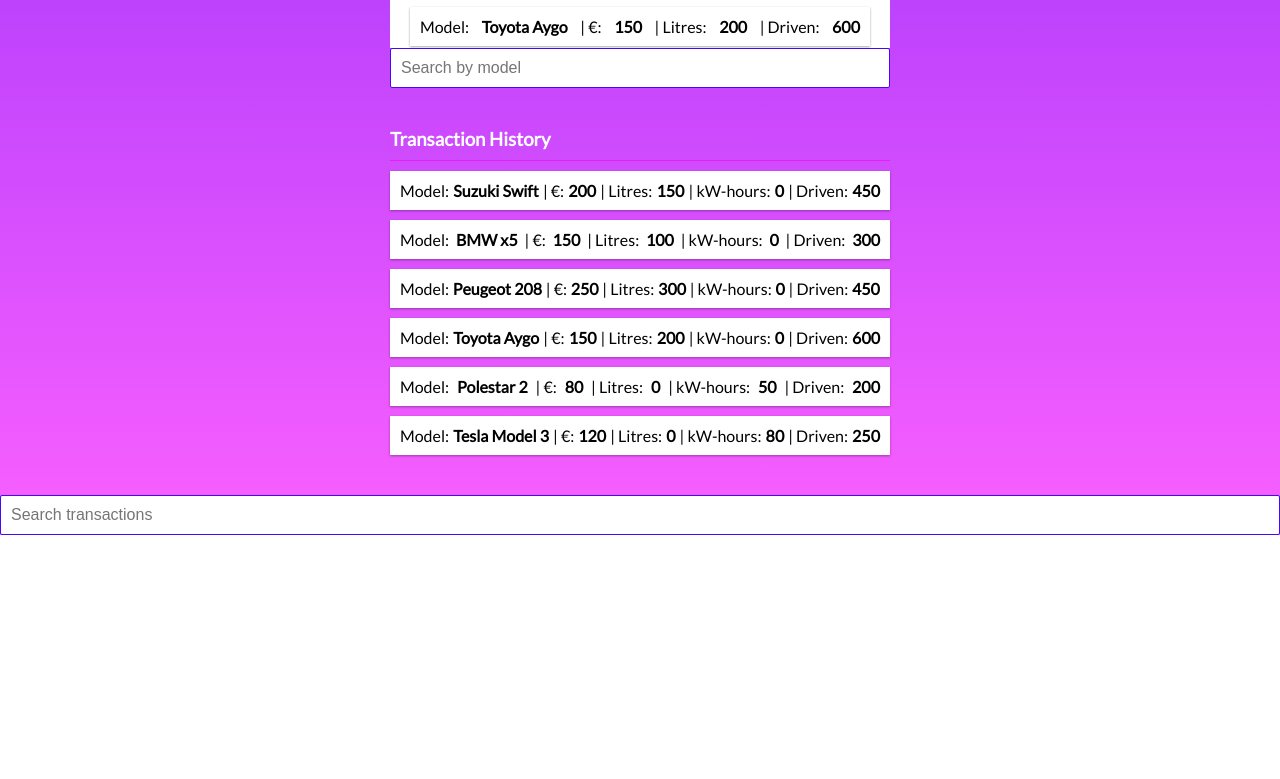
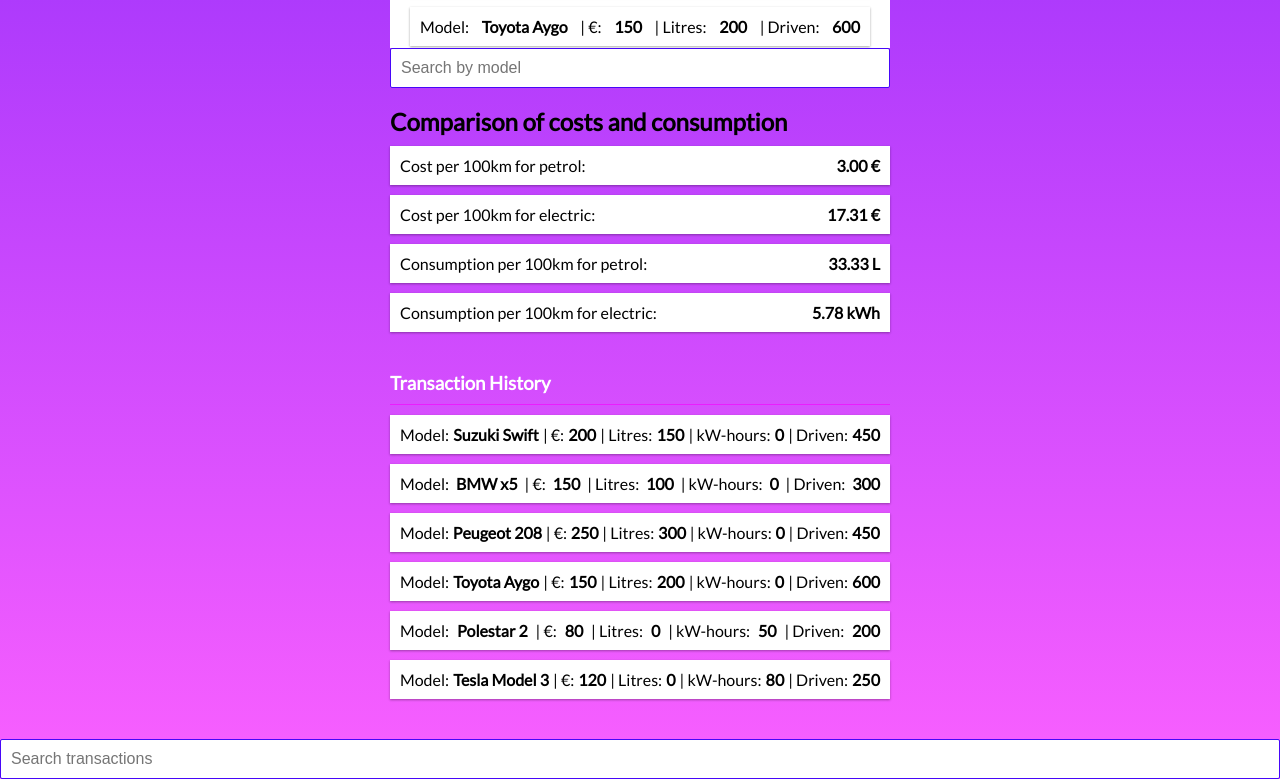
Before and after one commit to mixmading/frontend-teamwork, a React (Create React App) app: page / in a window 1280 px wide. Shown: the part 1056-1835 px from the top of the page. Before the commit the page ends 1591 px from the top, so only its background shows below. Built offline with nearby package versions, Linux system fonts and the light colour scheme.

Commit message:
Vertailu lisätty

```diff
--- a/src/App.css
+++ b/src/App.css
@@ -225,3 +225,26 @@
 .active-content {
   display: block;
 }
+
+
+.comparison-table-container {
+  max-width: 800px;
+  overflow-x: auto;
+}
+
+.comparison-table {
+  display: grid;
+  grid-template-columns: repeat(3, 1fr);
+  border: 1px solid black;
+  border-collapse: collapse;
+  width: 100%;
+  overflow-x: auto;
+}
+
+.comparison-table th,
+.comparison-table td {
+  border: 1px solid black;
+  padding: 8px 4px; /* reduced left/right padding */
+  text-align: center;
+  font-size: 14px; /* reduced font size */
+}
--- a/src/App.js
+++ b/src/App.js
@@ -3,6 +3,7 @@
 import  Tabs  from './components/Tabs';
 import { Header } from './components/Header';
 import { FuelingList } from './components/FuelingList';
+import  CompareCosts  from './components/CompareCosts';
 import { NewFueling } from './components/NewFueling';
 import SearchBar from './components/Searchbar';
 import { Transactions } from './components/Transaction'
@@ -14,11 +15,11 @@
     <GlobalProvider>
       <Header />
       <div className='Container'>
-
       <NewFueling />
       <Tabs />
         <SearchBar />
-
+        <br></br>
+      <CompareCosts />
       <FuelingList />
 
       </div>
--- /dev/null
+++ b/src/components/CompareCosts.js
@@ -0,0 +1,37 @@
+import React, { useContext } from "react";
+import { GlobalContext } from "../context/GlobalState";
+import FuelConsumption from "./FuelConsumption";
+import ElectricConsumption from "./ElectricConsumption";
+import "../scripts/ComparisonTable.css";
+
+function CompareCosts() {
+  const { transactions } = useContext(GlobalContext);
+
+  const petrolTransactions = transactions.filter(
+    (transaction) => transaction.type_id === "petrol"
+  );
+  const electricTransactions = transactions.filter(
+    (transaction) => transaction.type_id === "electric"
+  );
+
+  const petrolEuroPer100km = FuelConsumption(petrolTransactions).average;
+  const petrolLitersPer100km = FuelConsumption(petrolTransactions).litersPer100km;
+  const electricEuroPer100km = ElectricConsumption(electricTransactions).average;
+  const electricKWhPer100km = ElectricConsumption(electricTransactions).kWhPer100km;
+
+  return (
+    <>
+        <h2>Comparison of costs and consumption</h2>
+        <ul className="list">
+            {[      { label: "Cost per 100km for petrol:", value: petrolEuroPer100km.toFixed(2), marker: "€" },      { label: "Cost per 100km for electric:", value: electricEuroPer100km.toFixed(2), marker: "€" },    { label: "Consumption per 100km for petrol:", value: petrolLitersPer100km.toFixed(2), marker: "L" },      { label: "Consumption per 100km for electric:", value: electricKWhPer100km.toFixed(2), marker: "kWh" },    ].map((data, index) => (
+                <li key={index}>
+                    {data.label} <b>{data.value} {data.marker}</b>
+                </li>
+            ))}
+        </ul>
+    </>
+
+  );
+}
+
+export default CompareCosts;
--- a/src/components/ECarSummary.js
+++ b/src/components/ECarSummary.js
@@ -31,8 +31,8 @@
         <li>Total Charging Cost (€): <b>{euroTotal.toFixed(2)}</b></li>
         <li>Total Amount Charged (kWh): <b>{kWhTotal.toFixed(2)}</b></li>
         <li>Total Amount Driven (km): <b>{kmTotal.toFixed(2)}</b></li>
-        <li>Average Price per 100km (€/100km): <b>{ElectricConsumption(electricTransactions).average.toFixed(2)}</b></li>
-        <li>Average kWh per 100km (kWh/100km): <b>{ElectricConsumption(electricTransactions).kWhPer100km.toFixed(2)}</b></li>
+        <li>Average Cost Per 100km (€/100km): <b>{ElectricConsumption(electricTransactions).average.toFixed(2)}</b></li>
+        <li>Average Consumption Per 100km (kWh/100km): <b>{ElectricConsumption(electricTransactions).kWhPer100km.toFixed(2)}</b></li>
       </div>
     </ul>
   );
--- /dev/null
+++ b/src/scripts/ComparisonTable.css
@@ -0,0 +1,21 @@
+.comparison-table-container {
+    max-width: 800px;
+    overflow-x: auto;
+  }
+
+  .comparison-table {
+    display: grid;
+    grid-template-columns: repeat(3, 1fr);
+    border: 1px solid black;
+    border-collapse: collapse;
+    width: 100%;
+    overflow-x: auto;
+  }
+
+  .comparison-table th,
+  .comparison-table td {
+    border: 1px solid black;
+    padding: 8px 4px; /* reduced left/right padding */
+    text-align: center;
+    font-size: 14px; /* reduced font size */
+  }
```
